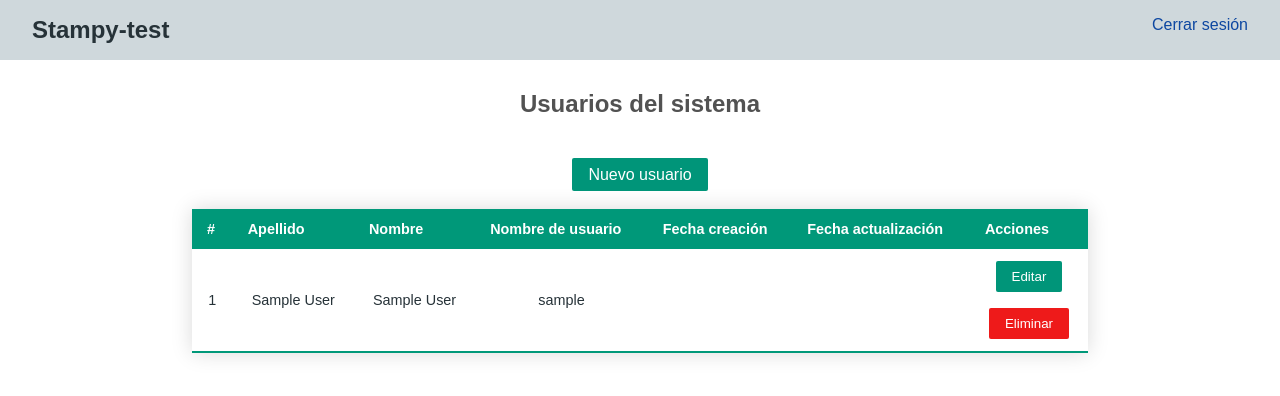
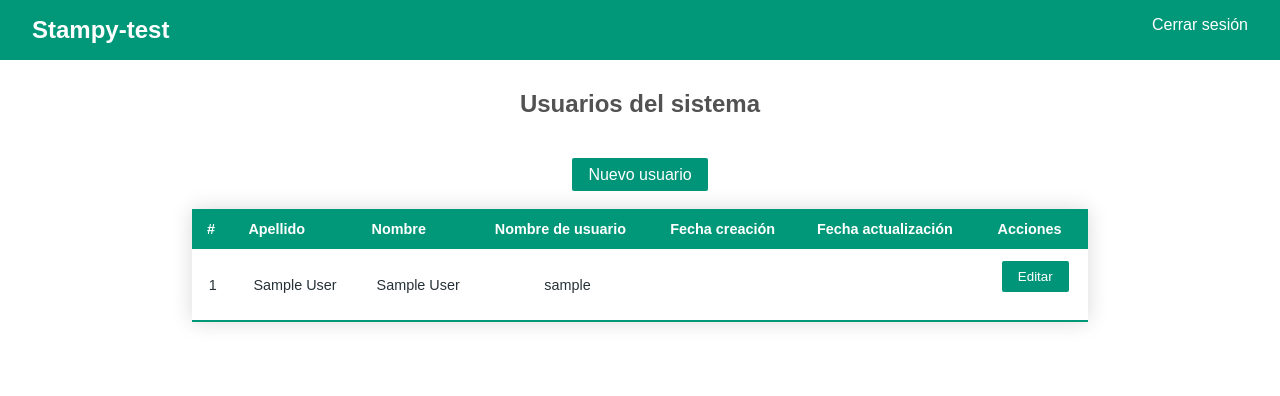
Before and after one commit to charlsDaniels/stampy-test, a PHP site: page /index.php?action=users in a window 1280 px wide. Shown: the top 396 px of the page. Run offline with PHP 8.4, Linux system fonts and the light colour scheme; the visitor is signed in with stand-in values (Sample User, id 1).

Commit message:
estilos y un poco de todo

```diff
--- a/assets/styles/modal.css
+++ b/assets/styles/modal.css
@@ -27,7 +27,7 @@
 
 .modal .modal-container {
   border-radius: 10px;
-  background: #cfd8dc;
+  background: #F3F3F3;
   position: relative;
   padding: 30px;
 }
--- a/assets/styles/navbar.css
+++ b/assets/styles/navbar.css
@@ -12,7 +12,7 @@ nav {
   display: flex; /* 1 */
   justify-content: space-between; /* 2 */
   padding: 1rem 2rem; /* 3 */
-  background: #cfd8dc; /* 4 */
+  background: #009879; /* 4 */
 }
 
 nav ul {
@@ -24,9 +24,13 @@ nav li {
   padding-left: 1rem; /* 7! */
 }
 
+nav h2 {
+  color: #fff
+}
+
 nav a {
   text-decoration: none;
-  color: #0d47a1
+  color: #fff
 }
 
 /*
--- a/src/Controller/UserController.php
+++ b/src/Controller/UserController.php
@@ -9,8 +9,7 @@ class UserController extends MainController {
   }
 
   public function login() {
-    // if(!$this->isLoggedUser()) { //no tiene ya una sesión iniciada
-      if(isset($_POST['username']) && isset($_POST['password'])){
+    if ($this->postElementsCheck(array('username', 'password'))) {
       $username = $_POST['username'];
       $password = $_POST['password'];
       if(!empty($_POST['username']) && !empty($_POST['password'])){
@@ -18,8 +17,7 @@ class UserController extends MainController {
         $user = $repo->login($username, $password);
         if(!empty($user)) {
           $this->startUserSession($user);
-            $_GET['action'] = '';
-            $this->dispatch('users');
+          $this->users();
         }else{
           $this->viewLogin(array("error" => 'Usuario o contraseña incorrectos'));
         }
@@ -29,7 +27,6 @@ class UserController extends MainController {
     }else {
       $this->viewLogin(array("error" => 'Faltó completar alguno de los datos'));
     }
-    // }
   }
 
   private function startUserSession($user){
@@ -43,7 +40,7 @@ class UserController extends MainController {
   public function logout(){
     session_destroy();
     $_SESSION= array();
-    $this->dispatch('login');
+    $this->viewLogin();
   }
 
   public function viewUserNew($params = array("error" => '')) {
@@ -79,7 +76,7 @@ class UserController extends MainController {
                 $password,
                 $username
               );
-              $this->dispatch('users');
+              $this->users();
             }else {
               $this->viewUserNew(array('error' => 'Se produjo un error: el email ingresado ya existe'));
             }
@@ -109,18 +106,16 @@ class UserController extends MainController {
     }
   }
 
-  public function users($state=NULL, $msg="") {
+  public function users() {
     if($this->isLoggedUser()) { //es un usuario logueado
 
       $user_repo = new UserRepository();
       $data = array();
 
-      if(!is_null($state)){
-        $data[$state]= $msg;
-      }
+      $users= $user_repo->getUsers();
 
-      $users= $user_repo->getUsers();
       $data['users'] = $users;
+      $data['loggedUserId'] = $_SESSION['id'];
 
       $this->render('users', $data);
     }else{
@@ -165,7 +160,7 @@ class UserController extends MainController {
                 $username
               );
 
-              $this->dispatch('users');
+              $this->users();
 
             }else {
               $this->render('user_edit',
@@ -206,19 +201,16 @@ class UserController extends MainController {
 
   public function userDelete() {
     if($this->isLoggedUser()){ //es un usuario logueado
-      if($_POST['id_user'] != $_SESSION['id']){ //el que quiere eliminar no es él mismo
+      if($_POST['user_id'] != $_SESSION['id']){ //el que quiere eliminar no es él mismo
         $user_repo= new UserRepository();
-        $user_repo->removeUser($_POST['id_user']);
-
-        // $this->viewUsersList('success', 'El usuario fue eliminado');
+        $user_repo->removeUser($_POST['user_id']);
+        $this->users();
       }else{
-        echo('Se produjo un error: no puedes eliminar a ese usuario');
-        // $this->viewUsersList('error', 'Se produjo un error: no puedes eliminar a ese usuario');
+        $this->users();
       }
     }else {
       $this->viewLogin();
     }
-
   }
 
   public function postElementsCheck($elements){
--- a/templates/login.php
+++ b/templates/login.php
@@ -6,6 +6,7 @@
     <title>Login</title>
   </head>
   <body>
+
     <?php if ($params["error"]): ?>
 
       <p class="is-danger"><?php echo $params["error"] ?></p>
--- a/templates/modals/modal.html
+++ b/templates/modals/modal.html
@@ -10,9 +10,15 @@
 
       <div>
 
-        <button id="btn-confirm-user-delete" class="button is-danger modal-close" title="Eliminar">
-          <span class="button__text">Confirmar</span>
-        </button>
+        <form action="./?action=user_delete" method="post">
+
+          <button name="btn-confirm-user-delete" class="button is-danger modal-close" title="Eliminar">
+            <span class="button__text">Confirmar</span>
+          </button>
+
+        </form>
+
+        <br>
 
         <button class="button modal-close modal-exit" title="Cancelar">
           <span class="button__text">Cancelar</span>
--- a/templates/users.php
+++ b/templates/users.php
@@ -62,9 +62,13 @@
 
                 <br>
 
-                <button id="btn-user-delete" class="button is-danger" title="Eliminar">
-                  <span class="button__text">Eliminar</span>
-                </button>
+                <?php if ($user["id"] != $params["loggedUserId"]): ?>
+
+                  <button name="btn-user-delete" data-user_id="<?php echo $user["id"] ?>" class="button is-danger" title="Eliminar">
+                    <span class="button__text">Eliminar</span>
+                  </button>
+
+                <?php endif; ?>
 
               </td>
             </tr>
```
Also changed, not shown: assets/js/script.js (+34 -12 lines). Lines whose indentation alone changed are shown as unchanged.
